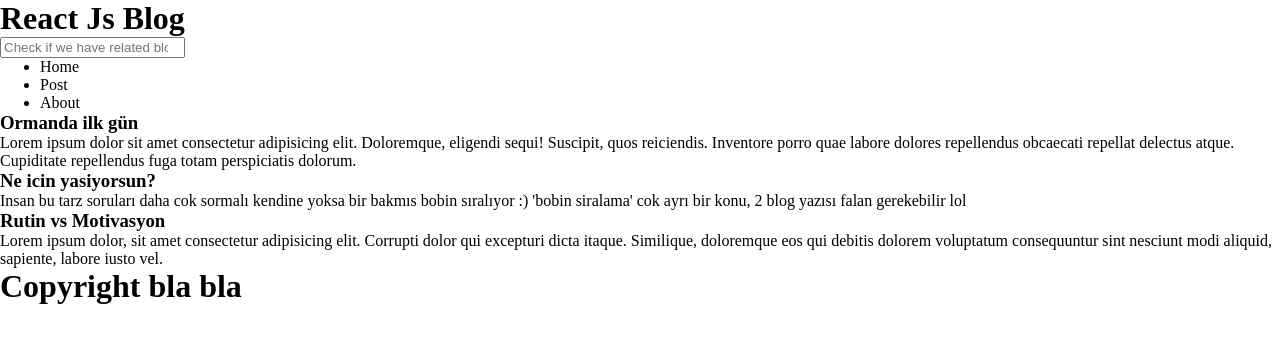
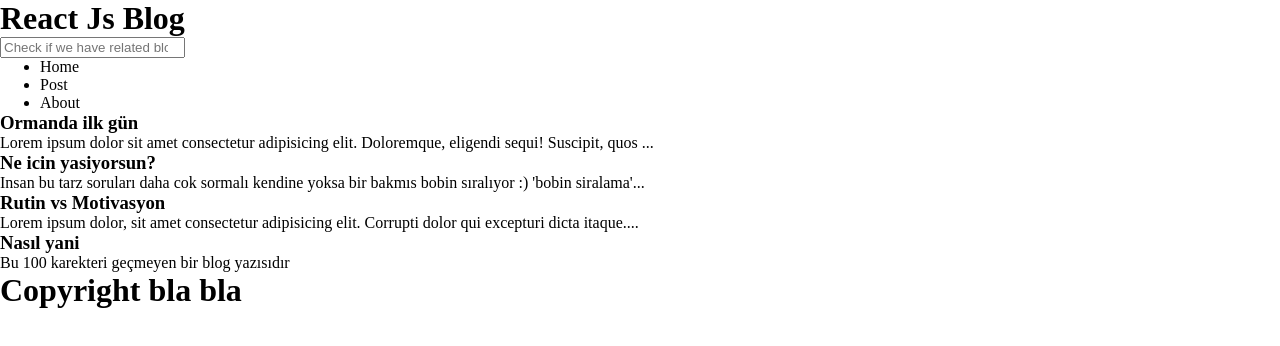
Before and after one commit to mithatsarikaya/reactJsBlog, a React (Vite) app: page / in a window 1280 px wide. Shown: the top 346 px of the page. Built offline with nearby package versions, Linux system fonts and the light colour scheme.

Commit message:
useState added for postDatas, blog only show first 100 character at home page

```diff
--- a/src/App.jsx
+++ b/src/App.jsx
@@ -3,9 +3,11 @@ import Header from "./components/Header";
 import Nav from "./components/Nav";
 import Posts from "./components/Posts";
 import Footer from "./components/Footer";
-import postDatas from "./data";
+import data from "./data";
 
 function App() {
+  const [postDatas, setPostDatas] = useState(data);
+
   return (
     <>
       <Header />
--- a/src/components/Post.jsx
+++ b/src/components/Post.jsx
@@ -2,7 +2,7 @@ export default function Post({ title, text }) {
   return (
     <>
       <h3>{title}</h3>
-      <p>{text}</p>
+      <p>{text.length > 100 ? `${text.slice(0, 100)}...` : text}</p>
     </>
   );
 }
--- a/src/data.jsx
+++ b/src/data.jsx
@@ -14,6 +14,11 @@ const postDatas = [
     title: "Rutin vs Motivasyon",
     text: "Lorem ipsum dolor, sit amet consectetur adipisicing elit. Corrupti dolor qui excepturi dicta itaque. Similique, doloremque eos qui debitis dolorem voluptatum consequuntur sint nesciunt modi aliquid, sapiente, labore iusto vel.",
   },
+  {
+    id: 4,
+    title: "Nasıl yani",
+    text: "Bu 100 karekteri geçmeyen bir blog yazısıdır",
+  },
 ];
 
 export default postDatas;
```
